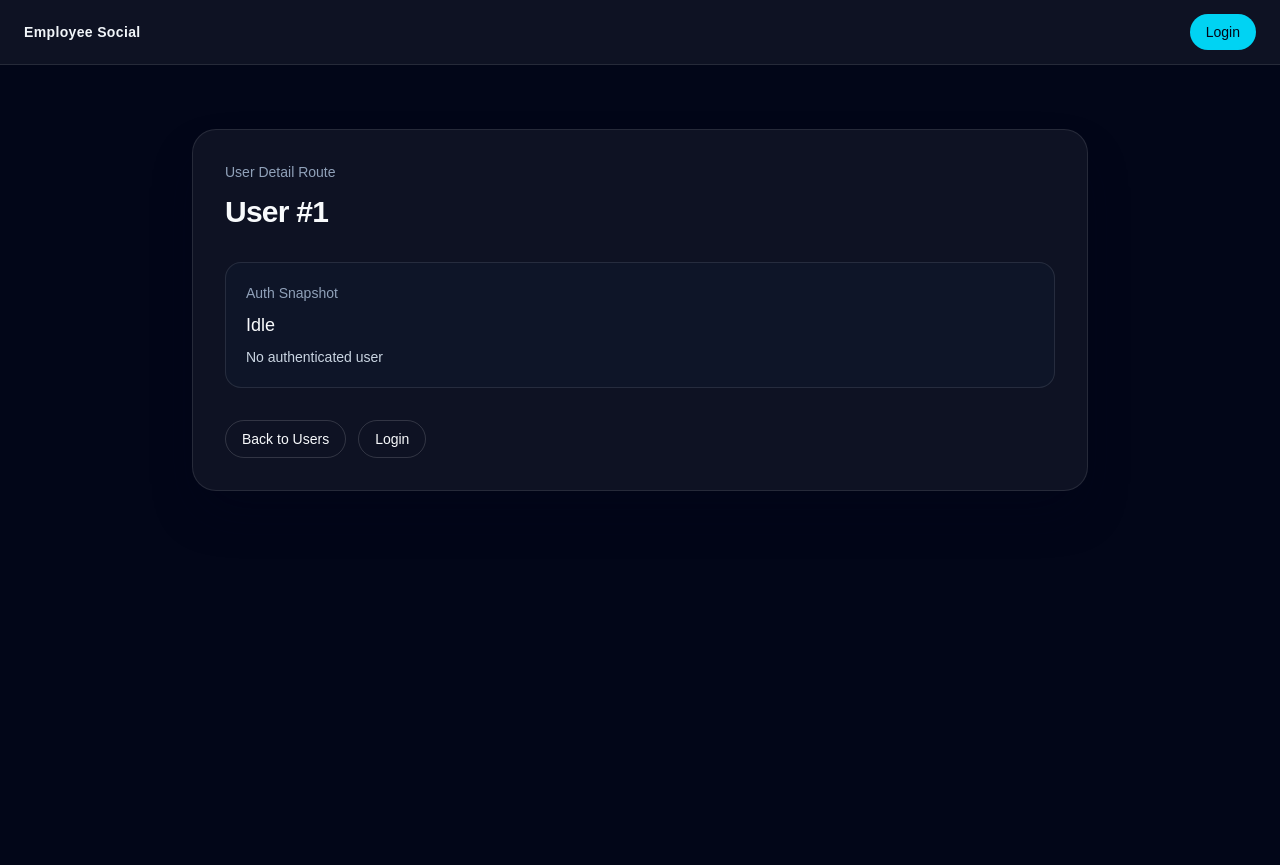
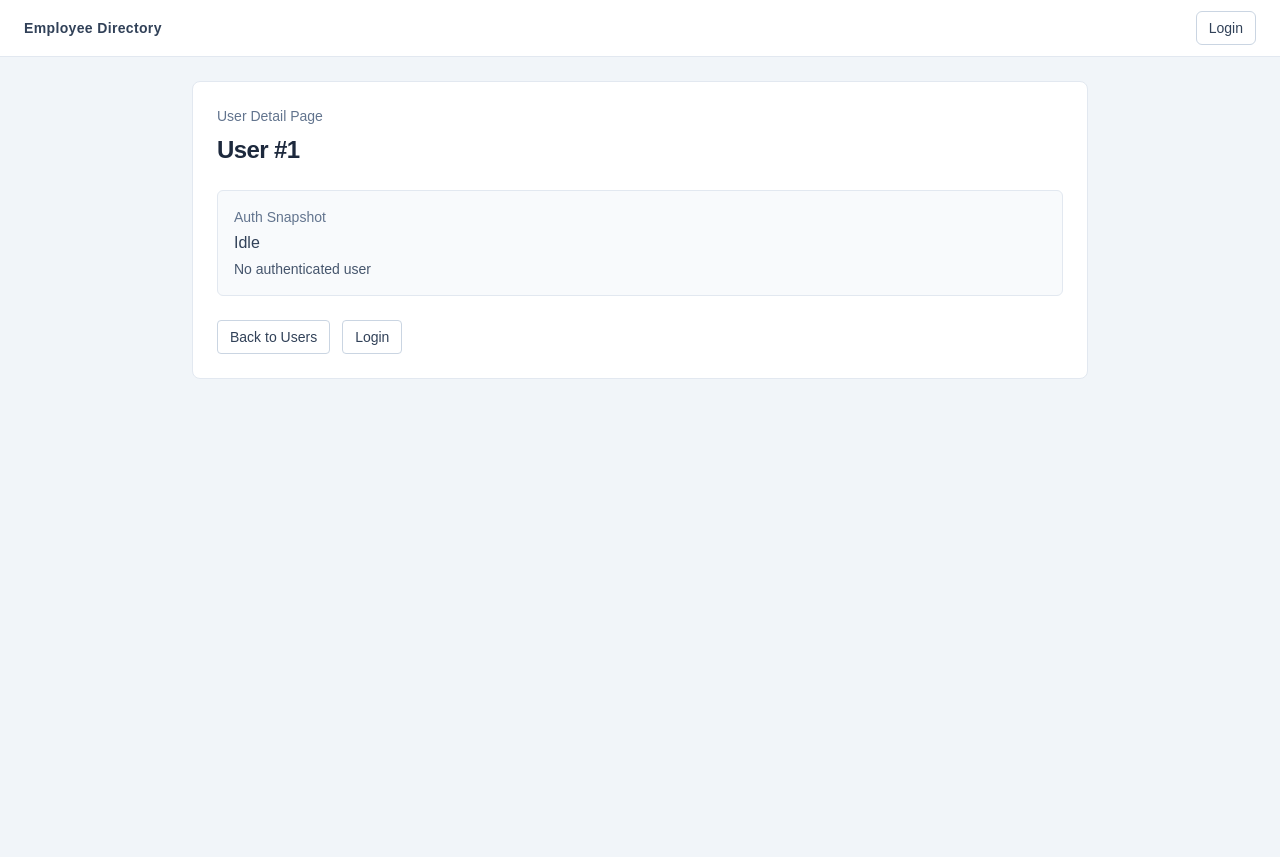
Before and after one commit to enes9103/kartaca-technical-assessment, a Next.js app: page /users/1 in a window 1280 px wide. Built offline with nearby package versions, Linux system fonts and the light colour scheme; no server answers.

Commit message:
refactor: redesign UI for all pages and components

```diff
--- a/app/users/[id]/page.tsx
+++ b/app/users/[id]/page.tsx
@@ -8,37 +8,40 @@ import { useAppSelector } from "@/lib/store/hooks";
 export default function UserDetailPage() {
   const params = useParams<{ id: string }>();
   const authState = useAppSelector((state) => state.auth);
+  const activeUser = authState.user
+    ? `${authState.user.firstName} ${authState.user.lastName}`.trim()
+    : "";
 
   return (
-    <main className="min-h-screen bg-slate-950 px-6 py-16 text-slate-50">
-      <div className="mx-auto max-w-4xl rounded-3xl border border-white/10 bg-white/5 p-8 shadow-2xl shadow-slate-950/40">
-        <p className="text-sm text-slate-400">User Detail Route</p>
-        <h1 className="mt-3 text-3xl font-semibold tracking-tight">
+    <main className="min-h-screen bg-slate-100 px-6 py-6 text-slate-800">
+      <div className="mx-auto max-w-4xl rounded-lg border border-slate-200 bg-white p-6">
+        <p className="text-sm text-slate-500">User Detail Page</p>
+        <h1 className="mt-2 text-2xl font-semibold tracking-tight text-slate-800">
           User #{params.id}
         </h1>
 
-        <div className="mt-8 rounded-2xl border border-white/10 bg-slate-900/70 p-5">
-          <p className="text-sm text-slate-400">Auth Snapshot</p>
-          <p className="mt-2 text-lg font-medium capitalize">
+        <div className="mt-6 rounded-md border border-slate-200 bg-slate-50 p-4">
+          <p className="text-sm text-slate-500">Auth Snapshot</p>
+          <p className="mt-1 text-base font-medium capitalize text-slate-700">
             {authState.status}
           </p>
-          <p className="mt-2 text-sm text-slate-300">
+          <p className="mt-1 text-sm text-slate-600">
             {authState.isAuthenticated
-              ? `Authenticated as ${authState.username}`
+              ? `Authenticated as ${activeUser}`
               : "No authenticated user"}
           </p>
         </div>
 
-        <div className="mt-8 flex gap-3">
+        <div className="mt-6 flex gap-3">
           <Link
             href="/users"
-            className="rounded-full border border-white/15 px-4 py-2 text-sm transition hover:bg-white/5"
+            className="rounded border border-slate-300 px-3 py-1.5 text-sm text-slate-700 transition hover:bg-slate-50"
           >
             Back to Users
           </Link>
           <Link
             href="/login"
-            className="rounded-full border border-white/15 px-4 py-2 text-sm transition hover:bg-white/5"
+            className="rounded border border-slate-300 px-3 py-1.5 text-sm text-slate-700 transition hover:bg-slate-50"
           >
             Login
           </Link>
--- a/app/users/page.tsx
+++ b/app/users/page.tsx
@@ -217,7 +217,7 @@ export default async function UsersPage({
   const selectedGender = activeFilter?.field === "gender" ? activeFilter.value : "";
 
   return (
-    <main className="min-h-screen bg-slate-950 px-6 py-16 text-slate-50">
+    <main className="min-h-screen bg-slate-100 px-6 py-6 text-slate-800">
       <div className="mx-auto max-w-7xl">
         {isAuthenticated ? (
           <UsersControls
@@ -238,7 +238,7 @@ export default async function UsersPage({
           />
         ) : null}
 
-        <section className="mt-8 grid gap-4 sm:grid-cols-2 xl:grid-cols-3">
+        <section className="mt-4 grid gap-4 sm:grid-cols-2 xl:grid-cols-3">
           {usersData.users.map((user) => (
             <UserCard
               key={user.id}
--- a/components/auth/logout-button.tsx
+++ b/components/auth/logout-button.tsx
@@ -19,7 +19,7 @@ export function LogoutButton() {
     <button
       type="button"
       onClick={handleLogout}
-      className="rounded-full bg-white/10 px-4 py-2 text-sm transition hover:bg-white/15"
+      className="rounded-md border border-slate-300 bg-white px-3 py-1.5 text-sm text-slate-700 transition hover:bg-slate-50"
     >
       Logout
     </button>
--- a/components/layout/app-header.tsx
+++ b/components/layout/app-header.tsx
@@ -13,18 +13,18 @@ export function AppHeader() {
     : "";
 
   return (
-    <header className="sticky top-0 z-20 border-b border-white/10 bg-slate-950/95 backdrop-blur">
-      <div className="mx-auto flex h-16 w-full max-w-7xl items-center justify-between px-6">
+    <header className="sticky top-0 z-20 border-b border-slate-200 bg-white">
+      <div className="mx-auto flex h-14 w-full max-w-7xl items-center justify-between px-6">
         <Link
           href="/users"
-          className="text-sm font-semibold tracking-wide text-slate-100"
+          className="text-sm font-semibold tracking-wide text-slate-700"
         >
-          Employee Social
+          Employee Directory
         </Link>
 
         <div className="flex items-center gap-3">
           {isAuthenticated ? (
-            <p className="text-sm text-slate-300">Welcome, {userName}</p>
+            <p className="text-sm text-slate-600">Welcome, {userName}</p>
           ) : null}
 
           {isAuthenticated ? (
@@ -32,7 +32,7 @@ export function AppHeader() {
           ) : (
             <Link
               href="/login"
-              className="rounded-full bg-cyan-400 px-4 py-2 text-sm font-medium text-slate-950 transition hover:bg-cyan-300"
+              className="rounded-md border border-slate-300 bg-white px-3 py-1.5 text-sm text-slate-700 transition hover:bg-slate-50"
             >
               Login
             </Link>
--- a/components/users/user-card.tsx
+++ b/components/users/user-card.tsx
@@ -12,7 +12,7 @@ export function UserCard({ user, isAuthenticated }: UserCardProps) {
   return (
     <Link
       href={isAuthenticated ? `/users/${user.id}` : "/login"}
-      className="rounded-3xl border border-white/10 bg-slate-900/70 p-5 transition hover:border-cyan-400/40 hover:bg-slate-900"
+      className="rounded-lg border border-slate-200 bg-white p-4 transition hover:border-slate-300 hover:shadow-sm"
     >
       <div className="flex items-start gap-4">
         <Image
@@ -20,21 +20,21 @@ export function UserCard({ user, isAuthenticated }: UserCardProps) {
           alt={`${user.firstName} ${user.lastName}`}
           width={56}
           height={56}
-          className="h-14 w-14 rounded-2xl border border-white/10 object-cover"
+          className="h-14 w-14 rounded-lg border border-slate-200 object-cover"
         />
         <div>
-          <h2 className="text-lg font-semibold leading-6">
+          <h2 className="text-base font-semibold leading-6 text-slate-800">
             {user.firstName} {user.lastName}
           </h2>
-          <p className="mt-1 text-sm text-slate-300">
+          <p className="mt-0.5 text-xs text-slate-500">
             {user.gender}, age {user.age}
           </p>
 
           {isAuthenticated ? (
             <>
-              <p className="mt-2 text-xs text-slate-300">@{user.username}</p>
-              <p className="mt-1 text-xs text-slate-300">{user.email}</p>
-              <p className="mt-1 text-xs text-slate-300">
+              <p className="mt-2 text-xs text-slate-600">@{user.username}</p>
+              <p className="mt-1 text-xs text-slate-600">{user.email}</p>
+              <p className="mt-1 text-xs text-slate-500">
                 {user.address?.city ?? "-"} / {user.company?.title ?? "-"}
               </p>
             </>
--- a/components/users/users-pagination.tsx
+++ b/components/users/users-pagination.tsx
@@ -32,16 +32,16 @@ export function UsersPagination({
             page: String(prevPage),
           }),
         )}`}
-        className={`rounded-lg border px-3 py-2 text-sm ${
+        className={`rounded-md border px-3 py-1.5 text-sm ${
           currentPage === 1
-            ? "pointer-events-none border-white/10 text-slate-500"
-            : "border-white/20 text-slate-200 hover:bg-white/5"
+            ? "pointer-events-none border-slate-200 text-slate-400"
+            : "border-slate-300 bg-white text-slate-700 hover:bg-slate-50"
         }`}
       >
         Prev
       </Link>
 
-      <span className="rounded-lg border border-white/10 px-3 py-2 text-sm text-slate-300">
+      <span className="rounded-md border border-slate-300 bg-white px-3 py-1.5 text-sm text-slate-700">
         {currentPage} / {totalPages}
       </span>
 
@@ -51,10 +51,10 @@ export function UsersPagination({
             page: String(nextPage),
           }),
         )}`}
-        className={`rounded-lg border px-3 py-2 text-sm ${
+        className={`rounded-md border px-3 py-1.5 text-sm ${
           currentPage >= totalPages
-            ? "pointer-events-none border-white/10 text-slate-500"
-            : "border-white/20 text-slate-200 hover:bg-white/5"
+            ? "pointer-events-none border-slate-200 text-slate-400"
+            : "border-slate-300 bg-white text-slate-700 hover:bg-slate-50"
         }`}
       >
         Next
```
Also changed, not shown: app/login/page.tsx (+21 -20 lines), components/users/users-controls.tsx (+9 -9 lines).
